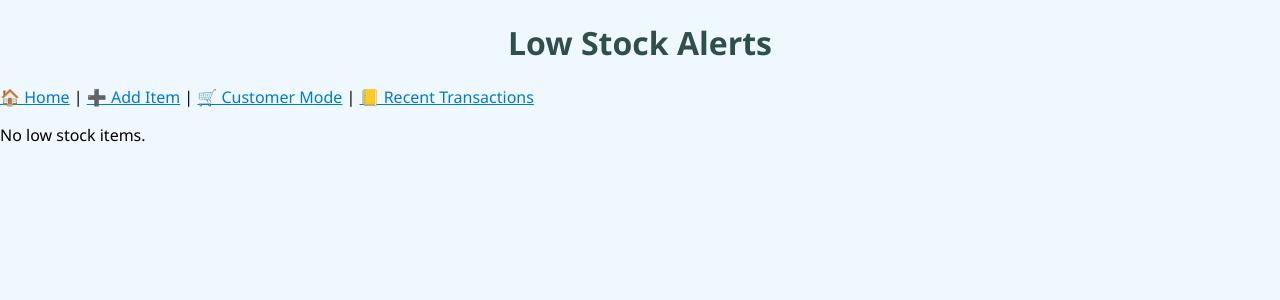
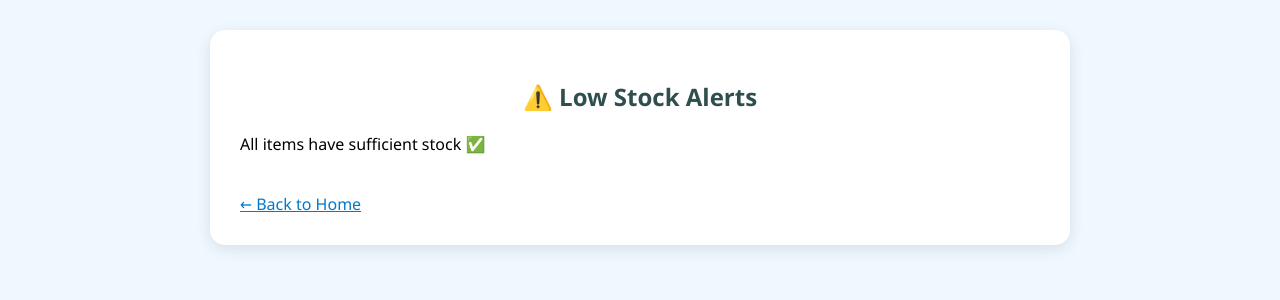
Before and after one commit to Deepika-bethi/smart-inventory, a Flask app: page /alerts in a window 1280 px wide. Shown: the top 300 px of the page. Run offline with Flask 3, Linux system fonts and the light colour scheme; data that the repository does not hold is empty.

Commit message:
feat: create alerts.html to show low stock warning below 5kg

```diff
--- a/templates/alerts.html
+++ b/templates/alerts.html
@@ -1,27 +1,25 @@
 <!DOCTYPE html>
-<html lang="en">
+<html>
 <head>
-    <meta charset="UTF-8" />
-    <title>Alerts - Smart Inventory</title>
-    <link rel="stylesheet" href="{{ url_for('static', filename='style.css') }}" />
+    <title>Low Stock Alerts</title>
+    <link rel="stylesheet" href="{{ url_for('static', filename='style.css') }}">
 </head>
 <body>
-    <h1>Low Stock Alerts</h1>
-    <nav>
-        <a href="{{ url_for('index') }}">🏠 Home</a> |
-        <a href="{{ url_for('add_item') }}">➕ Add Item</a> |
-        <a href="{{ url_for('purchase') }}">🛒 Customer Mode</a> |
-        <a href="{{ url_for('recent_transactions') }}">📒 Recent Transactions</a>
-    </nav>
+    <div class="container">
+        <h2>⚠️ Low Stock Alerts</h2>
 
-    {% if low_stock %}
-        <ul>
-        {% for item in low_stock %}
-            <li>{{ item.name }} - only {{ item.quantity }} kg left</li>
-        {% endfor %}
-        </ul>
-    {% else %}
-        <p>No low stock items.</p>
-    {% endif %}
+        {% if alerts %}
+            <ul>
+                {% for item in alerts %}
+                    <li>{{ item[1] }} - only {{ item[2] }} kg left</li>
+                {% endfor %}
+            </ul>
+        {% else %}
+            <p>All items have sufficient stock ✅</p>
+        {% endif %}
+
+        <br>
+        <a href="{{ url_for('index') }}">← Back to Home</a>
+    </div>
 </body>
 </html>
```
